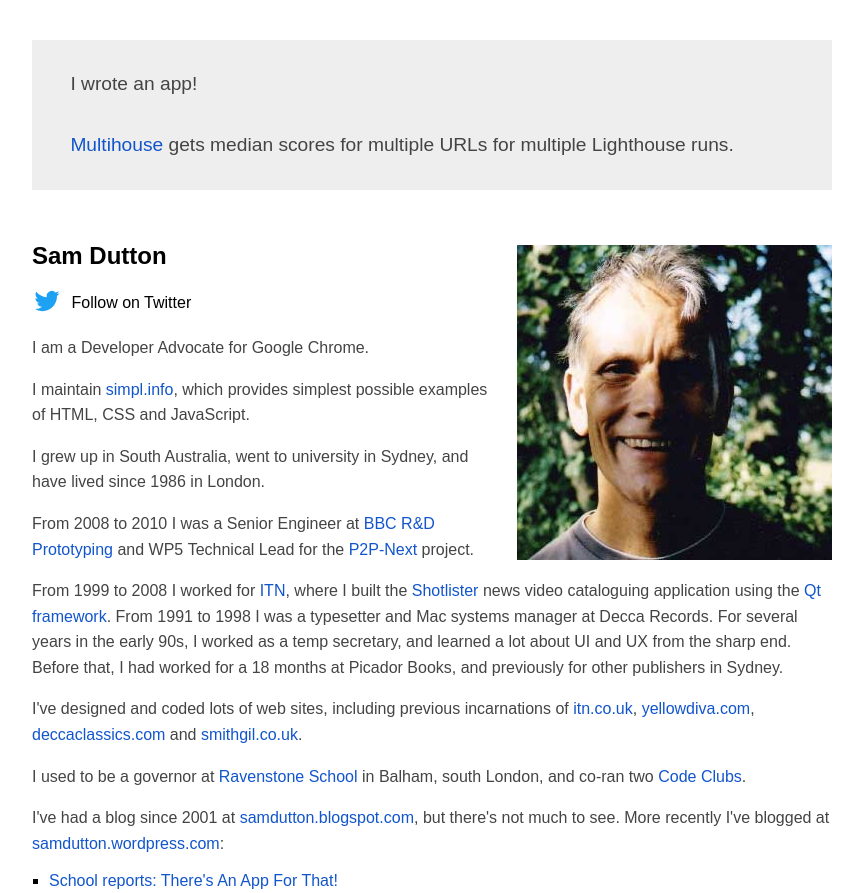
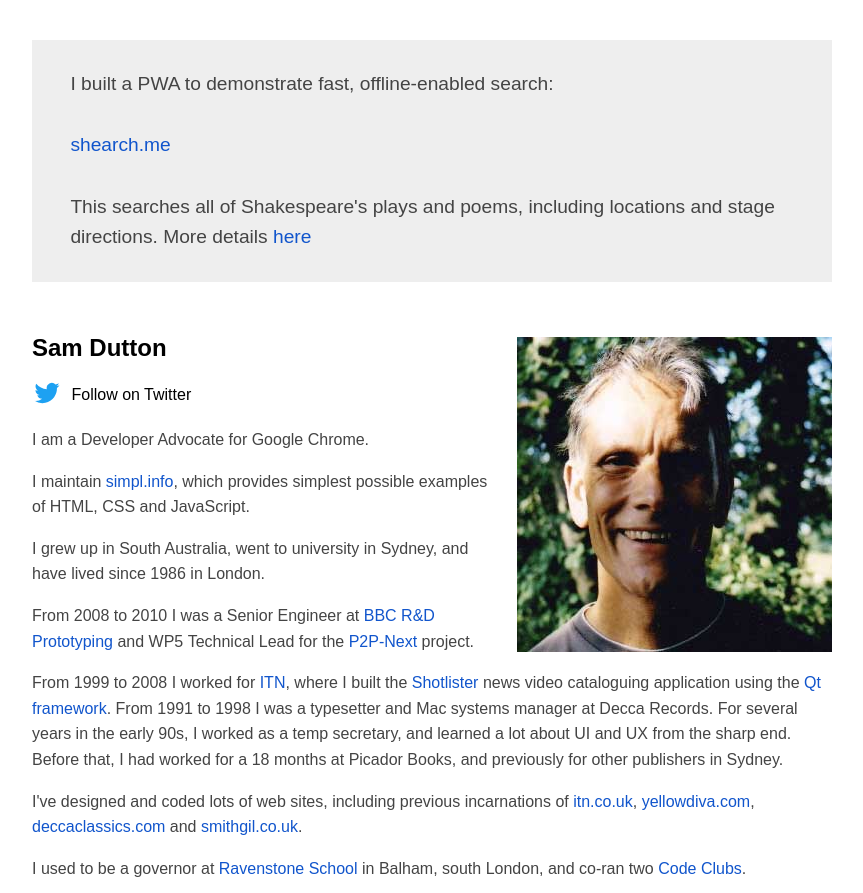
Before and after one commit to samdutton/samdutton.com, a plain HTML site: page index.html in a window 1280 px wide. Shown: the top 893 px of the page, without its empty margins (208-1071 px from the left). Drawn offline with Linux system fonts and the light colour scheme.

Commit message:
Added link to shearch.me

```diff
--- a/index.html
+++ b/index.html
@@ -164,10 +164,18 @@ ga('send', 'pageview');
         </p>
       </div> -->
 
-      <div id="highlight">
+        <!-- <div id="highlight">
         <p>I wrote an app!
           <br><br>
           <a href="https://medium.com/@samdutton/website-prelaunch-checklist-14d0002b4c7c">Multihouse</a> gets median scores for multiple URLs for multiple Lighthouse runs.</p>
+      </div> -->
+
+      <div id="highlight">
+        <p>I built a PWA to demonstrate fast, offline-enabled search:
+          <br><br>
+          <a href="https://shearch.me">shearch.me</a>
+          <br><br>
+          This searches all of Shakespeare's plays and poems, including locations and stage directions. More details <a href="https://samdutton.wordpress.com/2019/02/19/search-shakespeare/" title="Link to blog post about shearch.me">here</a></p>
       </div>
 
       <div id="blurb">
```
